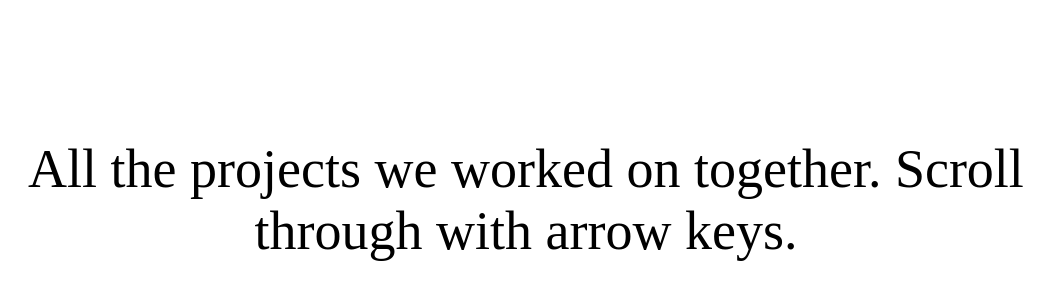
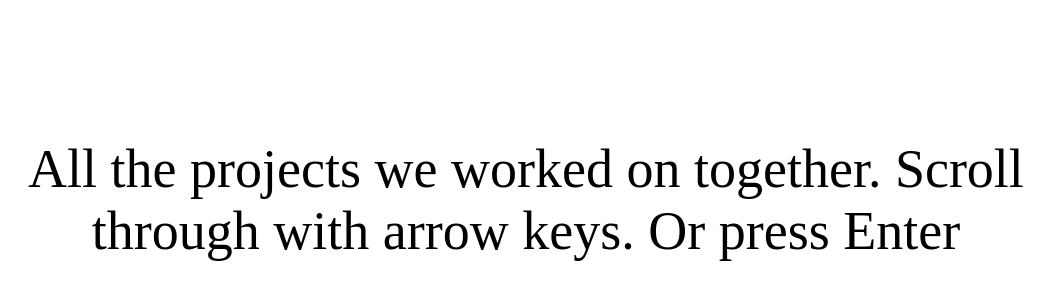
Before and after one commit to plondon/goodbye-jason, a plain HTML site: page index.html in a window 1280 px wide. Shown: the part 200-500 px from the top of the page, without its empty margins (114-1164 px from the left). Drawn offline with nearby package versions, Linux system fonts and the light colour scheme.

Commit message:
instructions

```diff
--- a/index.html
+++ b/index.html
@@ -9,7 +9,7 @@
         <script src="http://code.jquery.com/jquery-1.11.3.min.js"></script>
     </head>
     <body>
-    		<div class="intro">All the projects we worked on together. Scroll through with arrow keys.</div>
+    		<div class="intro">All the projects we worked on together. Scroll through with arrow keys. Or press Enter</div>
     		<div id="main">
     			<div style="background-image: url('./images/skagen-bg.png')"></div>
     			<div style="background-image: url('./images/skagen2.jpg')"></div>
```
